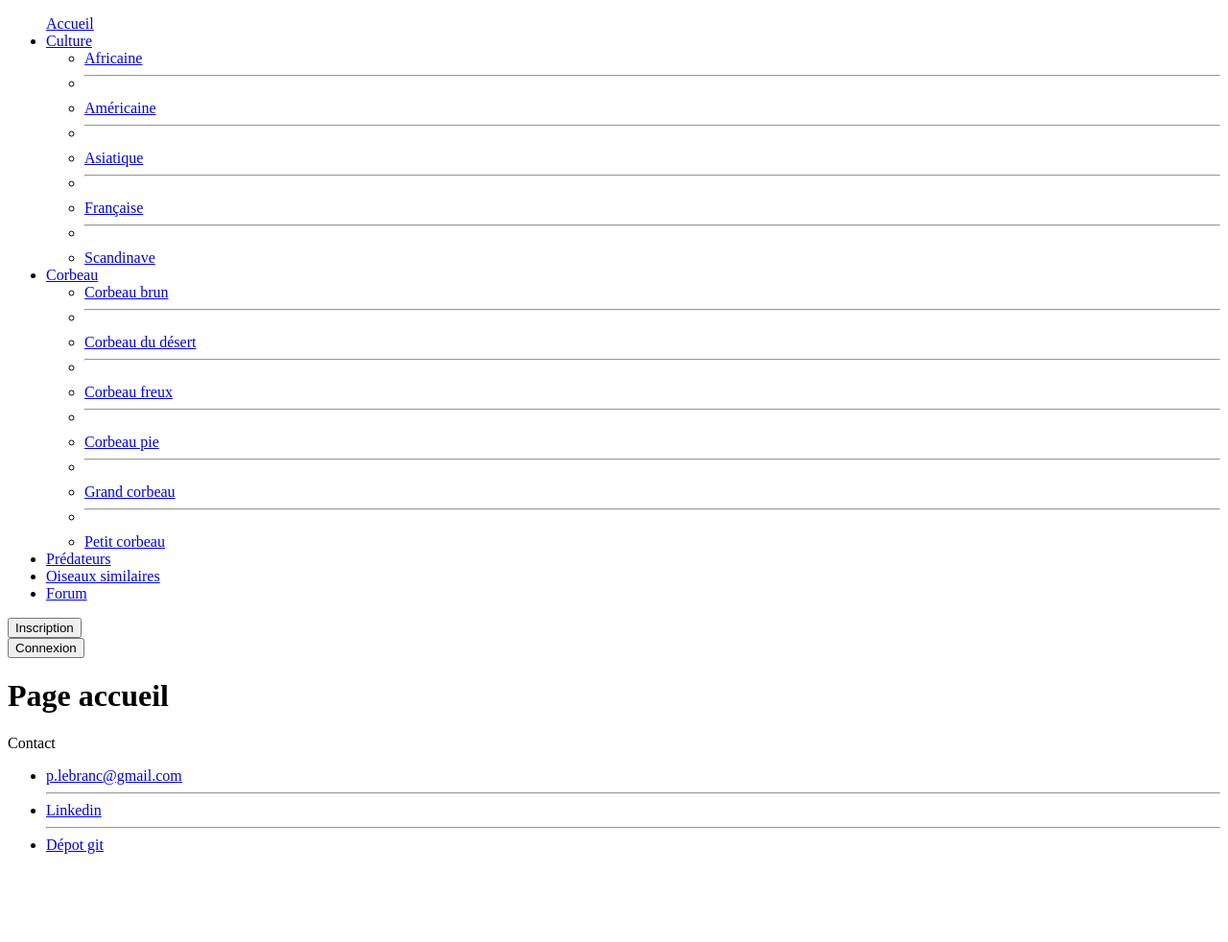
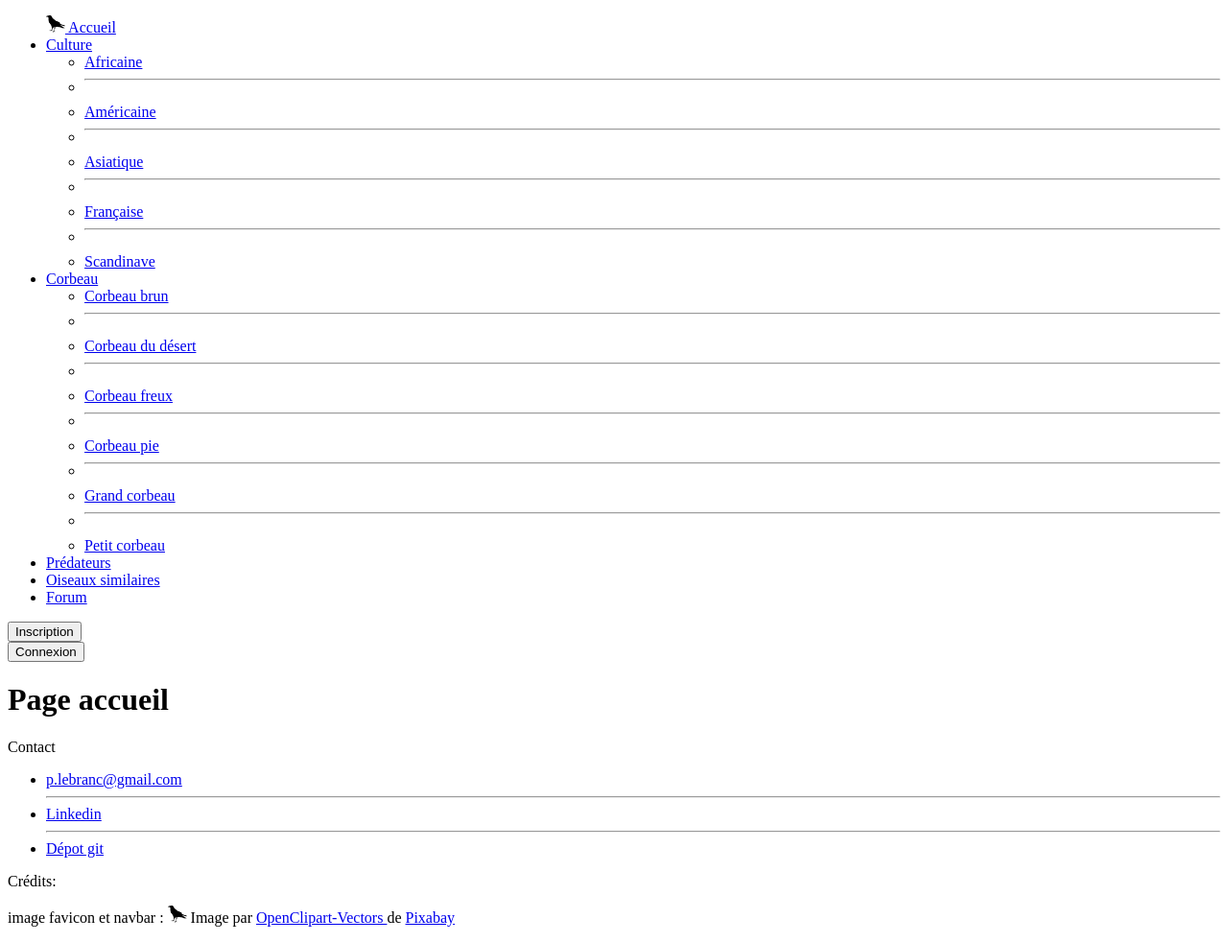
Before and after one commit to Paul-Lebranchu/siteCorbeau, a Symfony app: template projetCorbeau/templates/accueil.html.twig in a window 1280 px wide. Shown: the whole page at 96% size. Before the commit the page ends 890 px from the top, so only its background shows below. Run offline with Twig, Linux system fonts and the light colour scheme; the template is opened without the code that fills it, so the values that code supplies are empty; some libraries are stand-ins or nearby versions.

Commit message:
style: ajout d'un favicoopn, d'une image dans le menu et source mise dans le footer

```diff
--- a/projetCorbeau/templates/base.html.twig
+++ b/projetCorbeau/templates/base.html.twig
@@ -12,6 +12,9 @@
         {% block javascripts %}
             {{ encore_entry_script_tags('app') }}
         {% endblock %}
+
+		{# lien de l'image utilisé comme favicon : https://pixabay.com/fr/vectors/animal-oiseau-le-noir-corbeau-2025562/#}
+		<link rel="icon" href="{{asset('icon/favicon.png') }}" />
     </head>
 
     <body>
--- a/projetCorbeau/templates/footer.html.twig
+++ b/projetCorbeau/templates/footer.html.twig
@@ -29,4 +29,22 @@
 		</li>
 	</ul>
 
+	{% block Credit %}
+	<p>
+		Crédits:
+	</p>
+
+	<p>
+		image favicon  et navbar :
+		<img alt = "dessin de corbeau utilisé comme favicon pour notre site" src={{asset('icon/favicon.png') }} width="20 px">
+		Image par
+		<a href="https://pixabay.com/fr/users/openclipart-vectors-30363/?utm_source=link-attribution&amp;utm_medium=referral&amp;utm_campaign=image&amp;utm_content=2025562">
+			OpenClipart-Vectors
+		</a> de
+		<a href="https://pixabay.com/fr/?utm_source=link-attribution&amp;utm_medium=referral&amp;utm_campaign=image&amp;utm_content=2025562">
+			Pixabay
+		</a>
+	</p>
+	{% endblock %}
+
 </footer>
--- a/projetCorbeau/templates/menu.html.twig
+++ b/projetCorbeau/templates/menu.html.twig
@@ -2,12 +2,14 @@
 
 	<div class="container-fluid">
 		<ul class="navbar-nav mr-auto">
-			<a class="navbar-brand" href="/"> Accueil </a>
+			<a class="navbar-brand" href="/">
+				<img alt = "dessin de corbeau utilisé comme favicon pour notre site" src={{asset('icon/favicon.png') }} width="20 px"> Accueil
+			</a>
 			<li class="nav-item dropdown" >
 				<a class="nav-link dropdown-toggle" href="#" id="navbarDropdown" role="button" data-bs-toggle="dropdown" aria-expanded="false">
 					Culture
 				</a>
-				<ul class="dropdown-menu" aria-labelledby="navbarDropdown">
+				<ul class="dropdown-menu bg-secondary" aria-labelledby="navbarDropdown">
 					<li>
 						<a class="dropdown-item" href="/culture/africaine">Africaine</a>
 					</li>
@@ -33,7 +35,7 @@
 				<a class="nav-link dropdown-toggle" href="#" id="navbarDropdown" role="button" data-bs-toggle="dropdown" aria-expanded="false">
 					Corbeau
 				</a>
-				<ul class="dropdown-menu" aria-labelledby="navbarDropdown">
+				<ul class="dropdown-menu bg-secondary" aria-labelledby="navbarDropdown">
 					<li>
 						<a class="dropdown-item" href="/corbeau/brun">Corbeau brun</a>
 					</li>
```
Also changed, not shown: projetCorbeau/public/icon/favicon.png (added).
